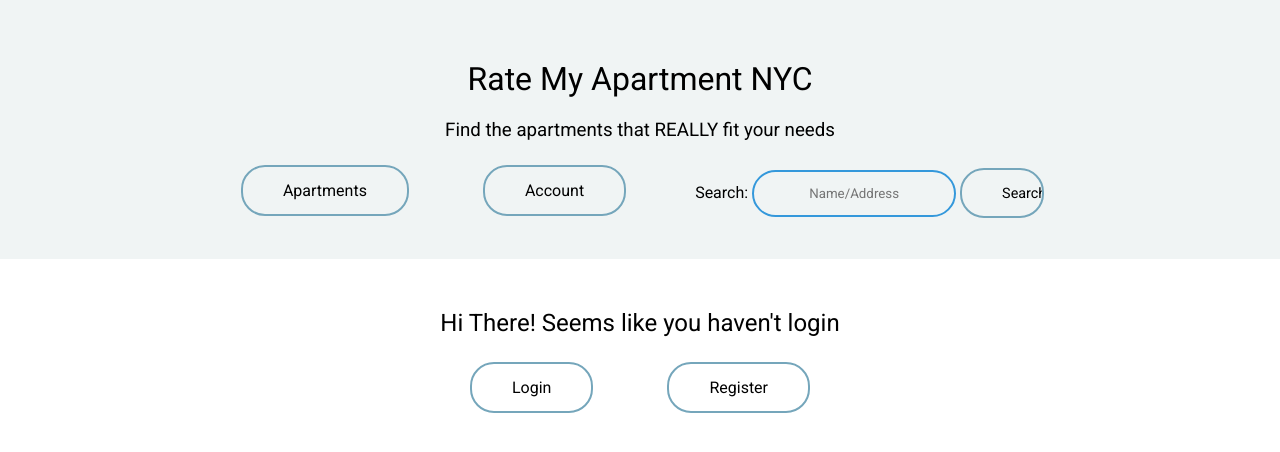
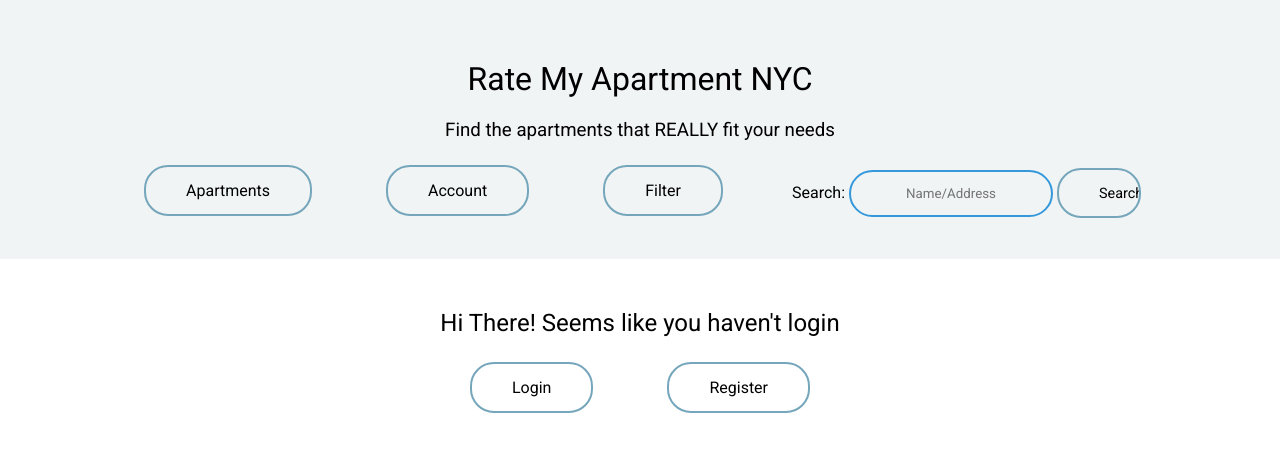
Before and after one commit to software-students-fall2022/final-project-project5-team4, a Flask app: page /account in a window 1280 px wide. Shown: the top 452 px of the page. Run offline with Flask 2, Linux system fonts and the light colour scheme; parts of the project's set-up code (start-up, migrations or seed data) failed here and were passed over.

Commit message:
added link to filter page in wrapper

```diff
--- a/web-app/templates/base.html
+++ b/web-app/templates/base.html
@@ -25,6 +25,9 @@
               <a href="{{ url_for('account_favorites')}}">Account</a>
             </nav>
             <nav>
+              <a href="{{ url_for('filter_page')}}">Filter</a>
+            </nav>
+            <nav>
               <form method="POST" action="{{ url_for('search')}}">
                 Search: <input type="text" id="fnameOrAdd" name="fnameOrAdd" placeholder="Name/Address"/>
               <input type="submit" id="search-btn" name="search-btn" value="Search" /></form>
```
